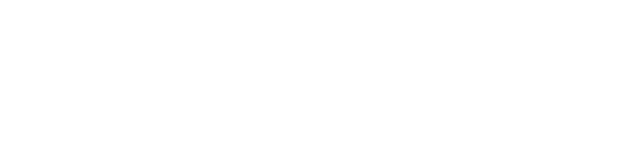
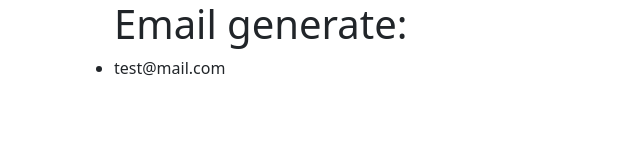
Before and after one commit to marcopriests/js-email-list, a plain HTML site: page index.html in a window 1280 px wide. Shown: the whole page, without its empty margins (0-640 px from the left). Drawn offline with nearby package versions, Linux system fonts and the light colour scheme.

Commit message:
[UPD] funzione generateMails creata e testata

```diff
--- a/index.html
+++ b/index.html
@@ -8,6 +8,13 @@
     <title>Document</title>
 </head>
 <body>
+    <div class="container">
+        <ul id="mail-list">
+            <h1>Email generate:</h1>
+        </ul>
+    </div>
+
     <script src="./js/script.js"></script>
+    <script src="https://cdn.jsdelivr.net/npm/axios/dist/axios.min.js"></script>
 </body>
 </html>
--- a/js/script.js
+++ b/js/script.js
@@ -0,0 +1,14 @@
+// creo la funzione in cui creerò l'elemento in cui andrò a salvare la mail generata
+const generateMails = () => {
+    // recupero l'elemento dal dom
+    const lista = document.getElementById('mail-list')
+
+    // creo l'elemento
+    const li = document.createElement('li')
+
+    li.append('test@mail.com')
+
+    lista.appendChild(li)
+}
+
+generateMails()
```
